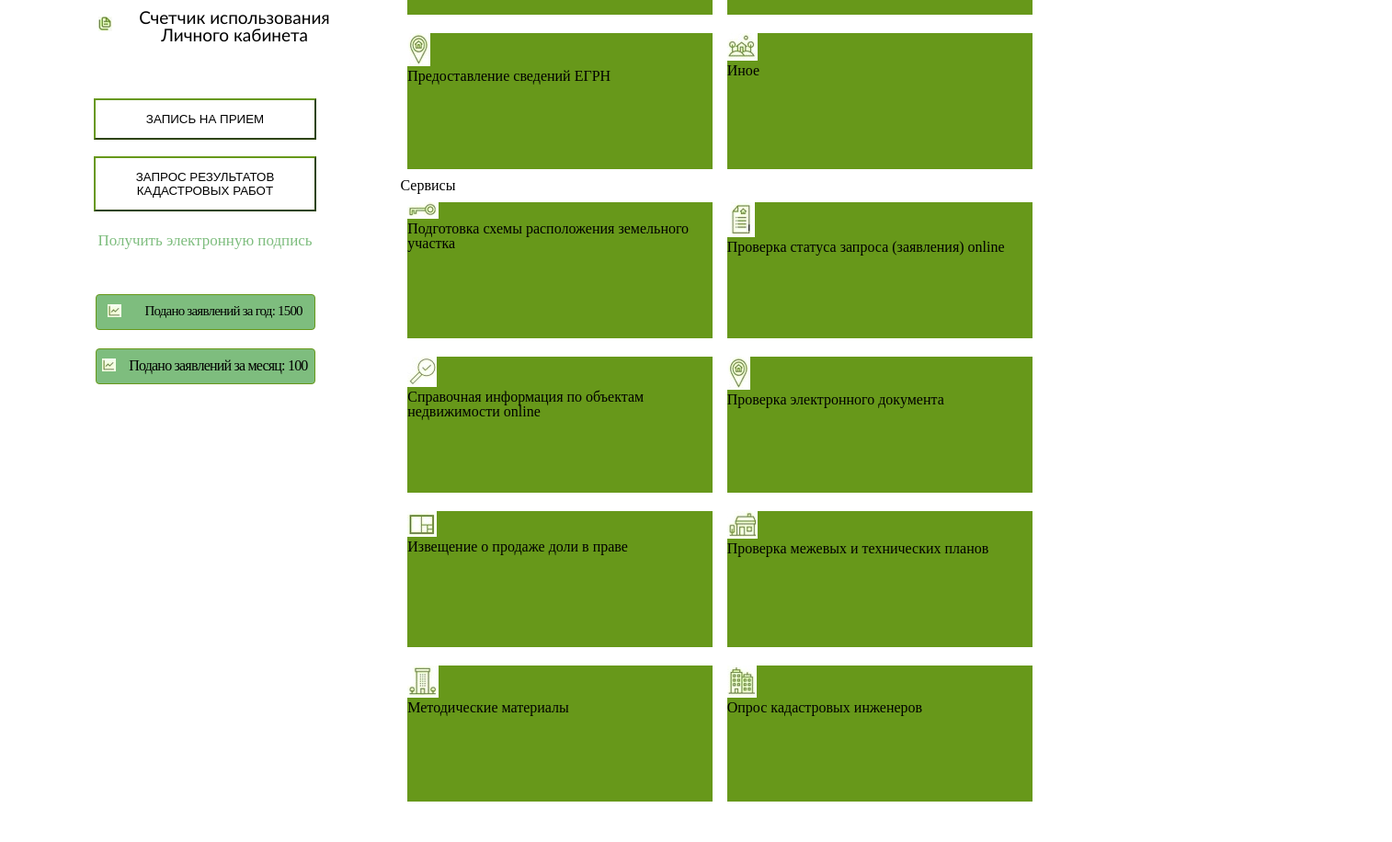
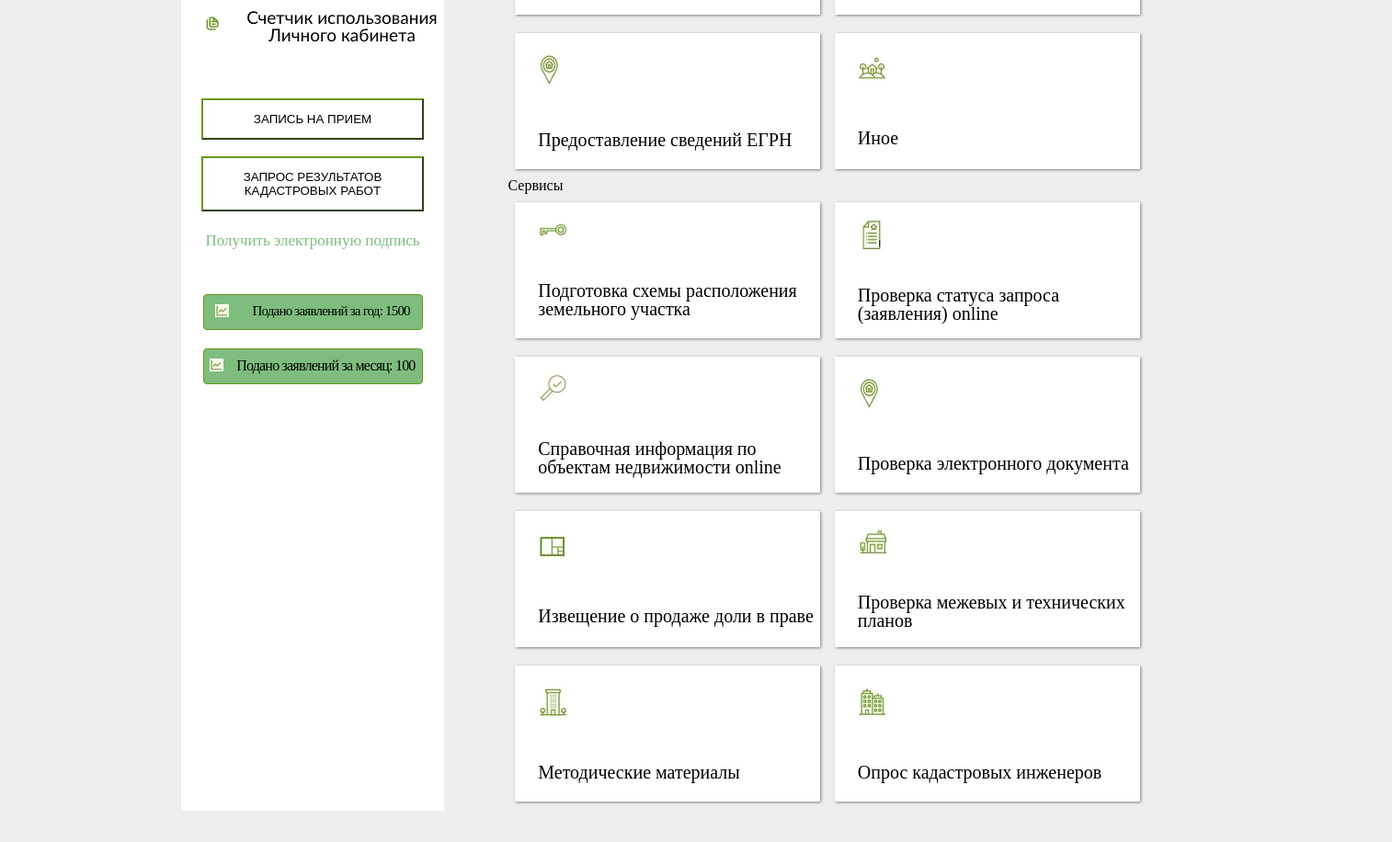
Before and after one commit to Igor-R64/Task-css, a plain HTML site: page index.html in a window 1280 px wide. Shown: the part 826-1742 px from the top of the page at 92% size, 1514 px wide, since content can reach past the window. Drawn offline with Linux system fonts and the light colour scheme.

Commit message:
edited main

```diff
--- a/index.html
+++ b/index.html
@@ -8,6 +8,7 @@
     <link rel="stylesheet" href="style.css">
     <title>Index1</title>
 </head>
+<body class="body">
     <div class="wrapper">
         <header class="header">
             <div class="header-top">
@@ -31,25 +32,25 @@
             <nav class="menu">
                 <ul class="menu-list">
                     <li class="menu-list-item">
-                       <a href="#">О РОСРЕЕСТРЕ</a>
+                       <a href="#" class="list-item">О РОСРЕЕСТРЕ</a>
                     </li>
                     <li class="menu-list-item">
-                        ДЕЯТЕЛЬНОСТЬ
+                        <a href="#" class="list-item" >ДЕЯТЕЛЬНОСТЬ</a>
                     </li>
                     <li class="menu-list-item">
-                        УСЛУГИ И СЕРВИСЫ
+                        <a href="#" class="list-item">УСЛУГИ И СЕРВИСЫ</a>
                     </li>
                     <li class="menu-list-item">
-                        ПУБЛИЧНАЯ КАДАСТРОВАЯ КАРТА
+                        <a href="#" class="list-item">ПУБЛИЧНАЯ КАДАСТРОВАЯ КАРТА</a>
                     </li>
                     <li class="menu-list-item">
-                        ПРЕСС-ЦЕНТР
+                        <a href="#" class="list-item">ПРЕСС-ЦЕНТР</a>
                     </li>
                     <li class="menu-list-item">
-                        ОТКРЫТАЯ СЛУЖБА
+                        <a href="#" class="list-item">ОТКРЫТАЯ СЛУЖБА</a>
                     </li>
                     <li class="menu-list-item">
-                        КОНТАКТЫ
+                        <a href="#" class="list-item">КОНТАКТЫ</a>
                     </li>
                 </ul>
 
@@ -213,7 +214,7 @@
             <div class="main-description_services">
 
                 <div class="main-description_services-top">
-                    <p>Мои услуги и сервисы</p>
+                    <h1>Мои услуги и сервисы</h1>
                 </div>
 
                 <div class="main-description_services-download">
@@ -279,7 +280,7 @@
                 </div>
                 <h2>Услуги</h2>
 
-                <div class="main-description_services-selection">
+                <div class="main-description_services-selection-top">
 
                     <div class="main-description_services-selection-services">
                         <div class="main-description_services-selection-services-img">
@@ -316,69 +317,69 @@
 
                 </div>
                 <h2>Сервисы</h2>
-                <div class="main-description_services-selection">
+                <div class="main-description_services-selection-bottom">
 
-                    <div class="main-description_services-selection-services">
-                        <div class="main-description_services-selection-services-img">
+                    <div class="main-description_services-selection-selection">
+                        <div class="main-description_services-selection-selection-img">
                             <img src="img/img4.png">
                         </div>
-                        <div class="main-description_services-selection-services-text">
+                        <div class="main-description_services-selection-selection-text">
                             <p>Подготовка схемы расположения земельного участка</p>
                         </div>
                     </div>
-                    <div class="main-description_services-selection-services">
-                        <div class="main-description_services-selection-services-img">
+                    <div class="main-description_services-selection-selection">
+                        <div class="main-description_services-selection-selection-img">
                             <img src="img/img8.png">
                         </div>
-                        <div class="main-description_services-selection-services-text">
+                        <div class="main-description_services-selection-selection-text">
                             <p>Проверка статуса запроса (заявления) online</p>
                         </div>
                     </div>
-                    <div class="main-description_services-selection-services">
-                        <div class="main-description_services-selection-services-img">
+                    <div class="main-description_services-selection-selection">
+                        <div class="main-description_services-selection-selection-img">
                             <img src="img/img9.png">
                         </div>
-                        <div class="main-description_services-selection-services-text">
+                        <div class="main-description_services-selection-selection-text">
                             <p>Справочная информация по объектам недвижимости online</p>
                         </div>
                     </div>
-                    <div class="main-description_services-selection-services">
-                        <div class="main-description_services-selection-services-img">
+                    <div class="main-description_services-selection-selection">
+                        <div class="main-description_services-selection-selection-img">
                             <img src="img/img6.png">
                         </div>
-                        <div class="main-description_services-selection-services-text">
+                        <div class="main-description_services-selection-selection-text">
                             <p>Проверка электронного документа</p>
                         </div>
                     </div>
-                    <div class="main-description_services-selection-services">
-                        <div class="main-description_services-selection-services-img">
+                    <div class="main-description_services-selection-selection">
+                        <div class="main-description_services-selection-selection-img">
                             <img src="img/img10.png">
                         </div>
-                        <div class="main-description_services-selection-services-text">
+                        <div class="main-description_services-selection-selection-text">
                             <p>Извещение о продаже доли в праве</p>
                         </div>
                     </div>
-                    <div class="main-description_services-selection-services">
-                        <div class="main-description_services-selection-services-img">
+                    <div class="main-description_services-selection-selection">
+                        <div class="main-description_services-selection-selection-img">
                             <img src="img/img11.png">
                         </div>
-                        <div class="main-description_services-selection-services-text">
+                        <div class="main-description_services-selection-selection-text">
                             <p>Проверка межевых и технических планов</p>
                         </div>
                     </div>
-                    <div class="main-description_services-selection-services">
-                        <div class="main-description_services-selection-services-img">
+                    <div class="main-description_services-selection-selection">
+                        <div class="main-description_services-selection-selection-img">
                             <img src="img/img12.png">
                         </div>
-                        <div class="main-description_services-selection-services-text">
+                        <div class="main-description_services-selection-selection-text">
                             <p>Методические материалы</p>
                         </div>
                     </div>
-                    <div class="main-description_services-selection-services">
-                        <div class="main-description_services-selection-services-img">
+                    <div class="main-description_services-selection-selection">
+                        <div class="main-description_services-selection-selection-img">
                             <img src="img/img13.png">
                         </div>
-                        <div class="main-description_services-selection-services-text">
+                        <div class="main-description_services-selection-selection-text">
                             <p>Опрос кадастровых инженеров</p>
                         </div>
                     </div>
--- a/style.css
+++ b/style.css
@@ -1,16 +1,17 @@
 .body {
     width: 1514px;
+    background-color: #eeeeee;
 }
 
 
 .wrapper {
     width: 1120px;
     margin: 0 auto;
-
+    background-color: #eeeeee;
 }
 
 .header {
-
+   background-color: white;
 }
 
 .header-top {
@@ -70,9 +71,11 @@
     font-weight: 600;
     padding-right: 13px;
     letter-spacing: 0.5px;
+}
 
-
-
+.list-item {
+text-decoration: none;
+color: black;
 }
 
 .main {
@@ -83,6 +86,7 @@
 .main-list_services {
     width: 286px;
     padding-top: 16px;
+    background-color: white;
 }
 
 /* .main-description_services {
@@ -286,18 +290,62 @@ background-color: rgb(233, 233, 233);
     text-decoration: none;
     color: rgb(126, 189, 126);}
 
-.main-description_services-selection {
+.main-description_services-selection-top {
     display: flex;
     flex-wrap: wrap;
     justify-content: space-around;
 }
 
 .main-description_services-selection-services {
-    display: block;
+    display: grid;
+    align-items: center;
     width: 332px;
     height: 148px;
-    background-color: #67981a;
+    background-color: white;
     margin: 10px 0;
+    box-shadow: 1px 1px 3px 0px gray;
+}
+
+.main-description_services-selection-services:hover {
+    background-color: #eeeeee;
+}
+
+.main-description_services-selection-services-img {
+    padding-left: 25px;
+}
+
+.main-description_services-selection-services-text {
+    padding-left: 25px;
+    font-size: 20px;
+}
+
+.main-description_services-selection-bottom {
+    display: flex;
+    flex-wrap: wrap;
+    justify-content: space-around;
+}
+
+.main-description_services-selection-selection {
+    display: grid;
+    align-items: center;
+    width: 332px;
+    height: 148px;
+    background-color: white;
+    margin: 10px 0;
+    box-shadow: 1px 1px 3px 0px gray;
+}
+
+.main-description_services-selection-selection:hover {
+    background-color: #eeeeee;
+}
+
+.main-description_services-selection-selection-img {
+    padding-left: 25px;
+}
+
+.main-description_services-selection-selection-text {
+    padding-left: 25px;
+    font-size: 20px;
 }
 
 .footer {
@@ -306,6 +354,6 @@ background-color: rgb(233, 233, 233);
 }
 
 .logo-footer {
-    width: 70px;
-    margin: 40px;
+    width: 80px;
+    margin: 50px;
 }
```
